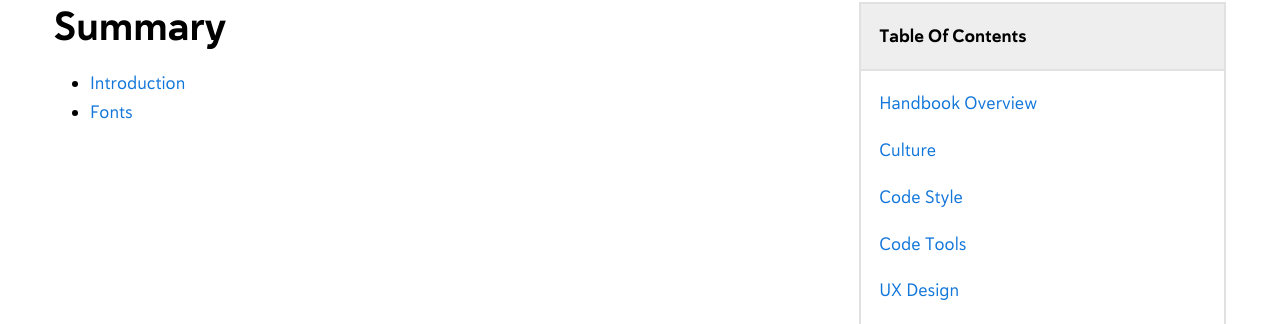
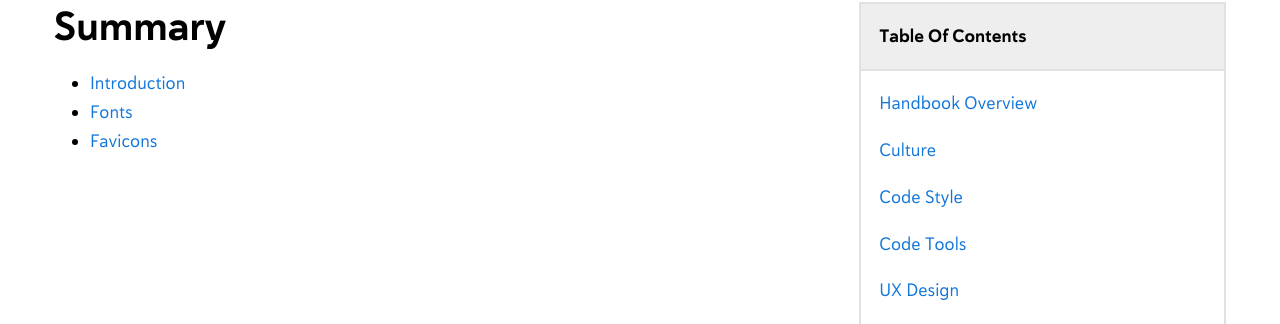
Before and after one commit to mercuryworks/developers-handbook, a Jekyll site: the page built from SUMMARY.md, in a window 1280 px wide. Shown: the part 309-633 px from the top of the page. Built offline with Jekyll 4.4.1, drawn with Linux system fonts in a browser that asks for light colours; our own code applies the rules of GitHub Pages for plain Markdown files.

Commit message:
Updated summary.md

```diff
--- a/SUMMARY.md
+++ b/SUMMARY.md
@@ -2,3 +2,4 @@
 
 * [Introduction](README.md)
 * [Fonts](fonts.md)
+* [Favicons](_posts/2017-03-02-front-end-development-favicons.markdown)
```
